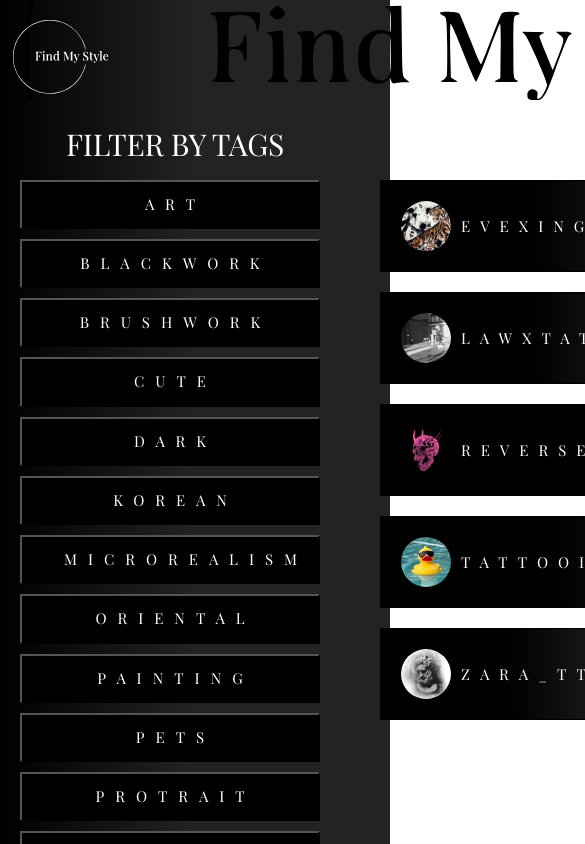
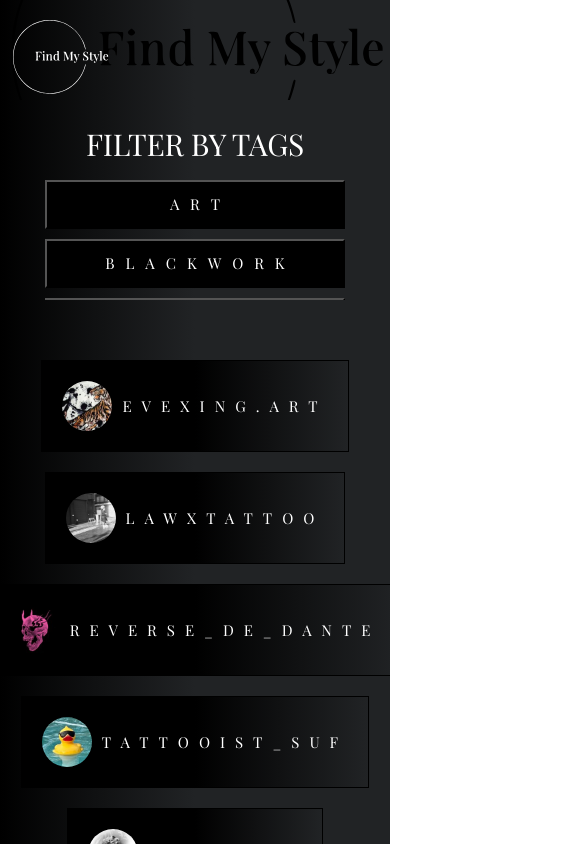
Before and after one commit to NikoDurano/FindMyStyle, a React (Vite) app: page /home in a window 390 px wide. Shown: the top 844 px of the page, 585 px wide, since content can reach past the window. Built offline with nearby package versions, Linux system fonts and the light colour scheme.

Commit message:
extra animation on name hightligt

```diff
--- a/src/Home.jsx
+++ b/src/Home.jsx
@@ -81,6 +81,7 @@ function Home() {
     }, 500); // Adjust the delay time to match your transition duration
   };
 
+
   return (
     <>
       <div
@@ -154,6 +155,7 @@ function Home() {
 
             padding: "20px",
             marginTop: "50px",
+            overflowY: "auto",
           }}
         >
           {sortedFilteredTattooists.length === 0 ? (
@@ -200,6 +202,7 @@ function Home() {
                   target="_blank"
                   onClick={artistClick.bind(this, tattooist.id)}
                 >
+
                   <div
                     className="HomeTattooistPFP"
                     style={{
@@ -260,6 +263,9 @@ function Home() {
 
             transition: "all 500ms cubic-bezier(0.77, 0, 0.175, 1)",
           }}
+          onClick={() => {
+            closePopup();
+          }}
         >
           {selectedArtist && (
             <>
@@ -276,13 +282,12 @@ function Home() {
 
                   zIndex: "1",
                 }}
-                onClick={() => {
-                  closePopup();
-                }}
+
               ></div>
 
               <div
                 className="HomePopupCon"
+
                 style={{
                   display: "grid",
                   gridTemplateColumns: "1fr 1fr",
@@ -296,6 +301,7 @@ function Home() {
 
                   position: "absolute",
                   zIndex: "1",
+                  overflowY: "auto",
 
                   right: "0",
                   height: "100%",
@@ -305,17 +311,23 @@ function Home() {
                 }}
               >
                 <a
+                  className="HomePopupInfo"
                   style={{
                     display: "flex",
                     justifyContent: "center",
                     alignItems: "center",
                     gridArea: "HomePopupInfo",
                     marginTop: "50px",
+                    height: "100%",
 
                     textDecoration: "none",
                   }}
                   href={selectedArtist.link}
                   target="_blank"
+                  onClick={(e) => {
+                    e.stopPropagation();
+
+                  }}
                 >
                   <div
                     className="HomePopupPFP"
@@ -355,10 +367,18 @@ function Home() {
                       letterSpacing: "1.1rem",
                       textTransform: "uppercase",
 
+                      transition: "all 500ms cubic-bezier(0.77, 0, 0.175, 1)",
+
                       margin: "20px",
+                      padding: "10px",
+                      position: "relative",
+
                     }}
                   >
                     {selectedArtist.name}
+                    <span></span>
+
+
                   </div>
                 </a>
 
--- a/src/css/homeBtn.css
+++ b/src/css/homeBtn.css
@@ -160,3 +160,20 @@ body {
 	height: 100%;
 
 }
+
+
+.HomePopupName span {
+    position: absolute;
+    bottom: 0;
+    left: 50%;
+    width: 0;
+    height: 2px;
+    background: #fff;
+    transition: all 300ms ease-in;
+    z-index: 3;
+  }
+
+  .HomePopupName:hover span {
+    width: 100%;
+    left: 0;
+  }
--- a/src/css/reponsive.css
+++ b/src/css/reponsive.css
@@ -26,6 +26,59 @@
     }
 }
 
+@media (max-width: 830px) {
+    .HomeMainCon {
+        grid-template-columns: 1fr !important;
+        grid-template-rows: 100px 200px 1fr !important;
+        grid-template-areas:
+            "HomeNav"
+            "HomeTagsFilter"
+            "HomeTattooistProfileCon" !important;
+    }
+
+    .HomeTagsFilter {
+        display: flex !important;
+        flex-direction: column !important;
+        align-items: center !important;
+
+
+    }
+
+
+
+    .HomeTattooistProfileCon {
+        justify-content: center !important;
+        margin-top: 30px!important;
+    }
+    .HomePopupName{
+        letter-spacing: 0.9rem !important;
+    }
+
+    .HomePopupMaster {
+        right: unset !important;
+        bottom: 0 !important;
+
+    }
+
+    .HomePopupCon {
+        right: unset !important;
+        width: unset !important;
+
+    }
+
+    .HomePopupBG {
+        background-color: unset !important;
+        overflow-y: auto !important;
+
+    }
+
+    .HomePopupPFP {
+        margin: unset !important;
+    }
+
+
+}
+
 @media (max-width: 600px) {
     .mainTitle {
         margin-right: unset !important;
```
